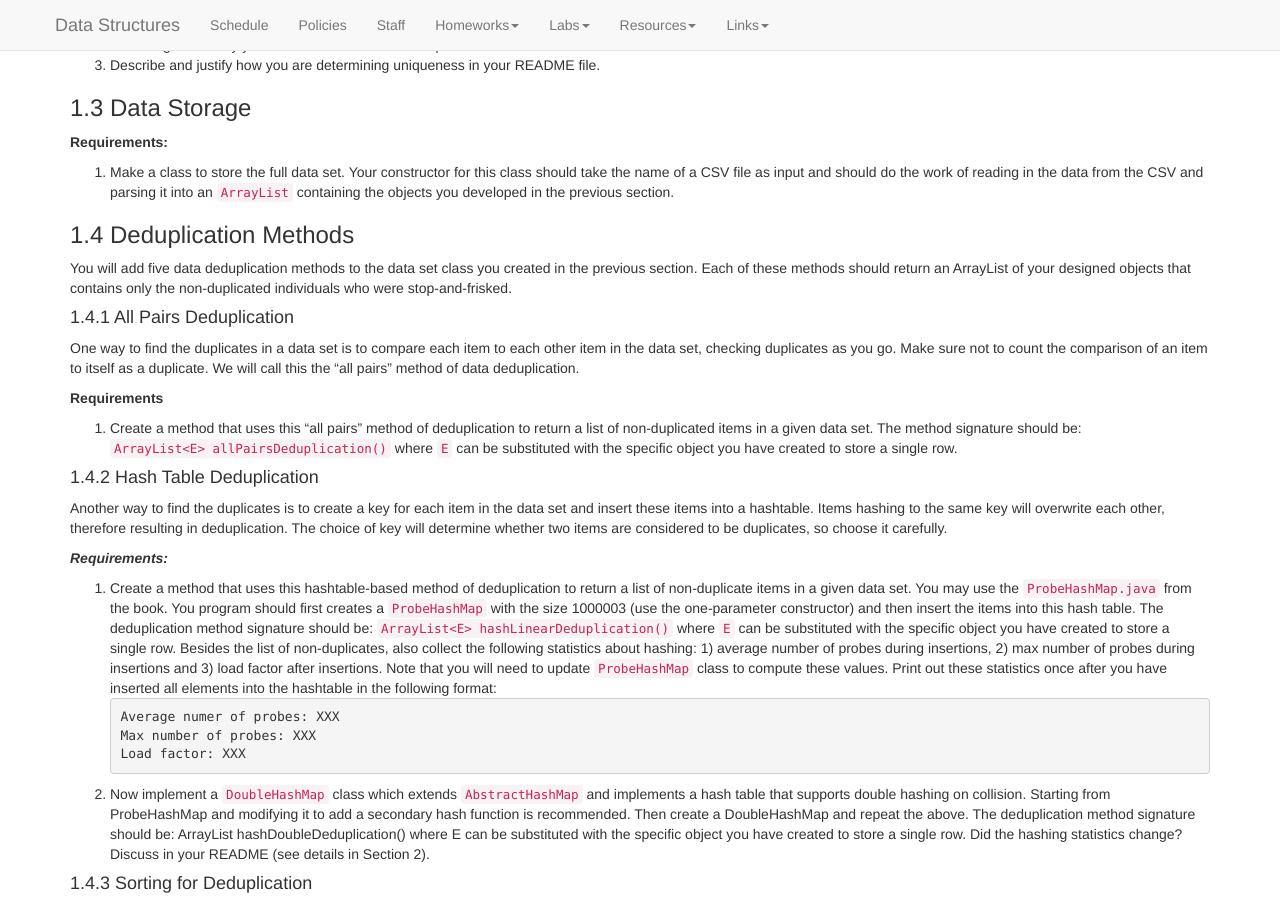
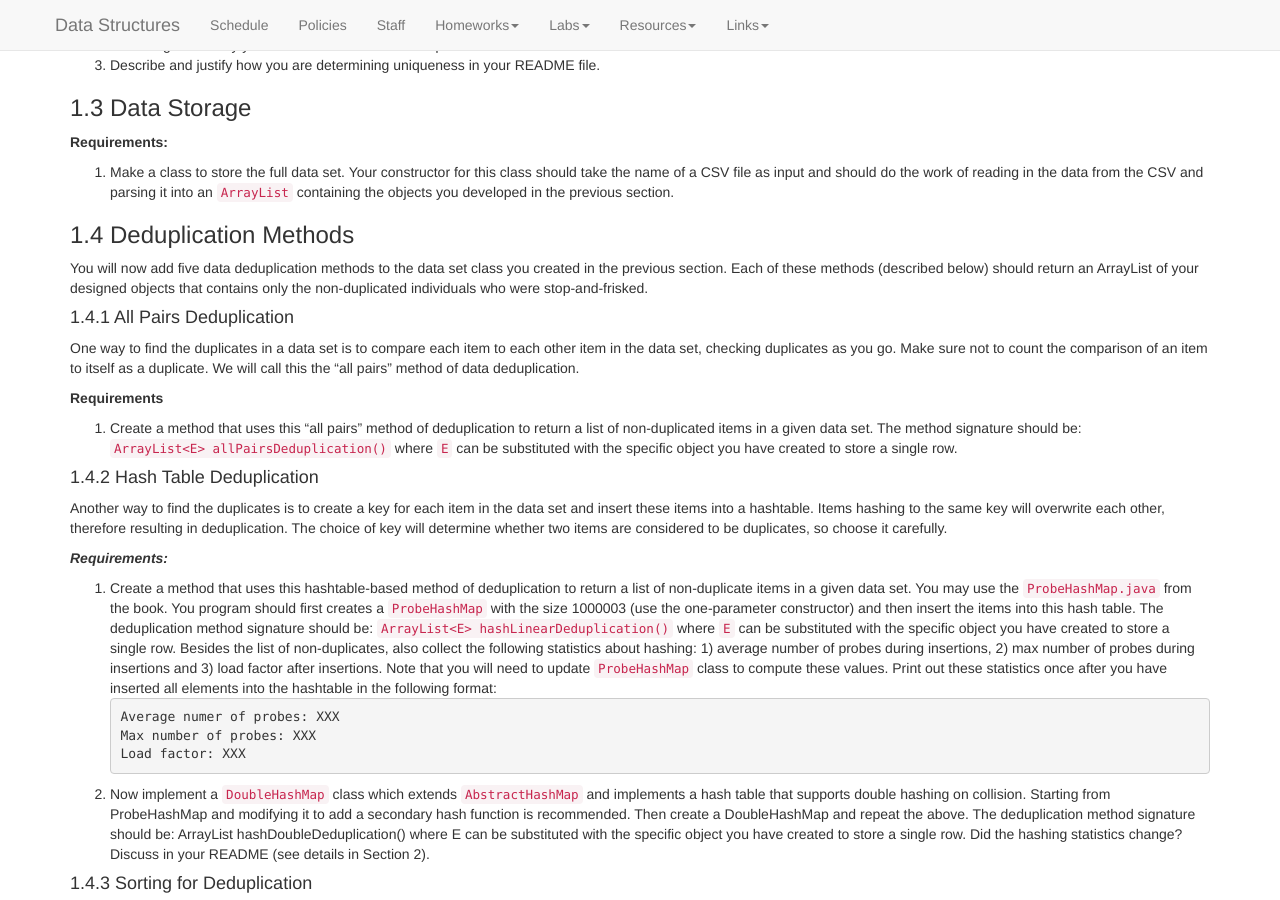
Before and after one commit to kalte0/BMC-CS-151.github.io, a Jekyll site: the page built from hws/HW07.md, in a window 1280 px wide and 900 px high, scrolled down 855 px. Built offline with Jekyll 4.4.1, drawn with Linux system fonts in a browser that asks for light colours; nearby versions of some CDN libraries.

Commit message:
Update HW07.md

```diff
--- a/hws/HW07.md
+++ b/hws/HW07.md
@@ -118,8 +118,8 @@ data from the CSV and parsing it into an `ArrayList` containing the objects
 you developed in the previous section.
 
 ### 1.4 Deduplication Methods
-You will add five data deduplication methods to the data set class you created
-in the previous section. Each of these methods should return an ArrayList of
+You will now add five data deduplication methods to the data set class you created
+in the previous section. Each of these methods (described below) should return an ArrayList of
 your designed objects that contains only the non-duplicated individuals who were
 stop-and-frisked.
 
```
